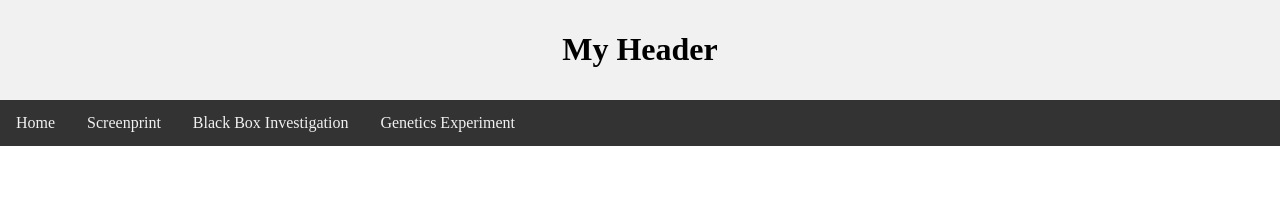
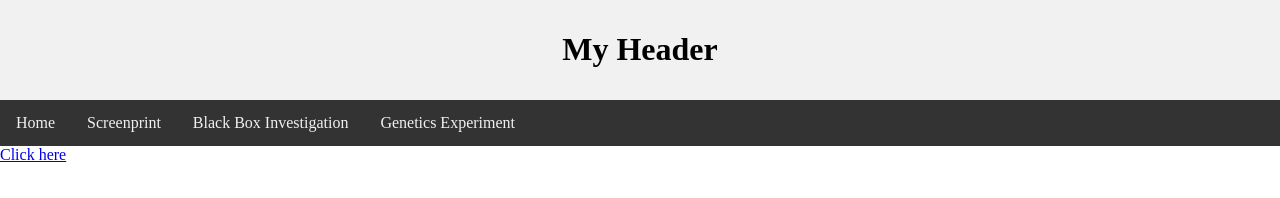
Before and after one commit to KayserO19/KayserO19.github.io, a plain HTML site: page index.html in a window 1280 px wide. Drawn offline with Linux system fonts and the light colour scheme.

Commit message:
Update index.html

```diff
--- a/index.html
+++ b/index.html
@@ -58,3 +58,4 @@
 
 </body>
 </html>
+<a href="https://github.io/screenprint.html">Click here</a>
```
